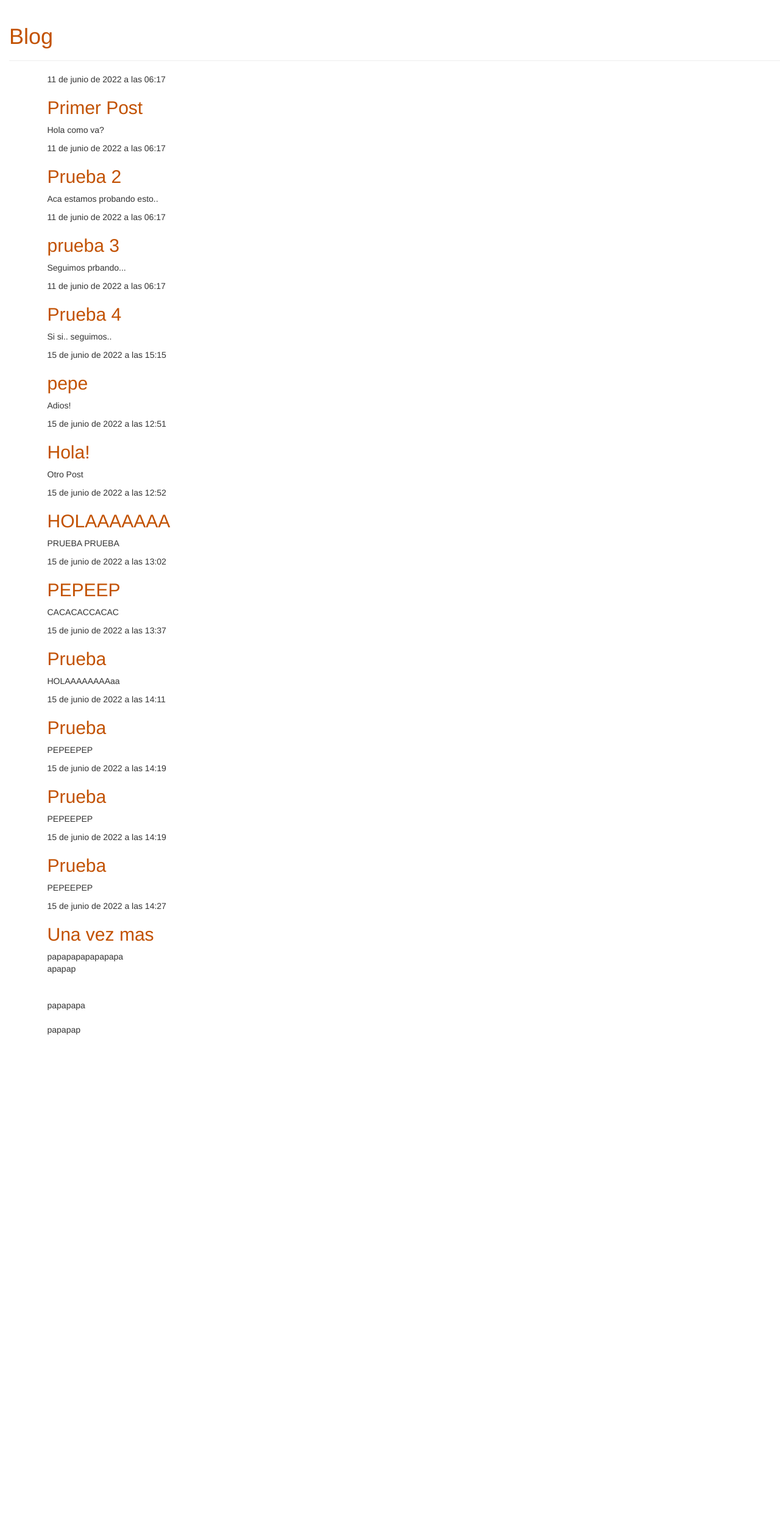
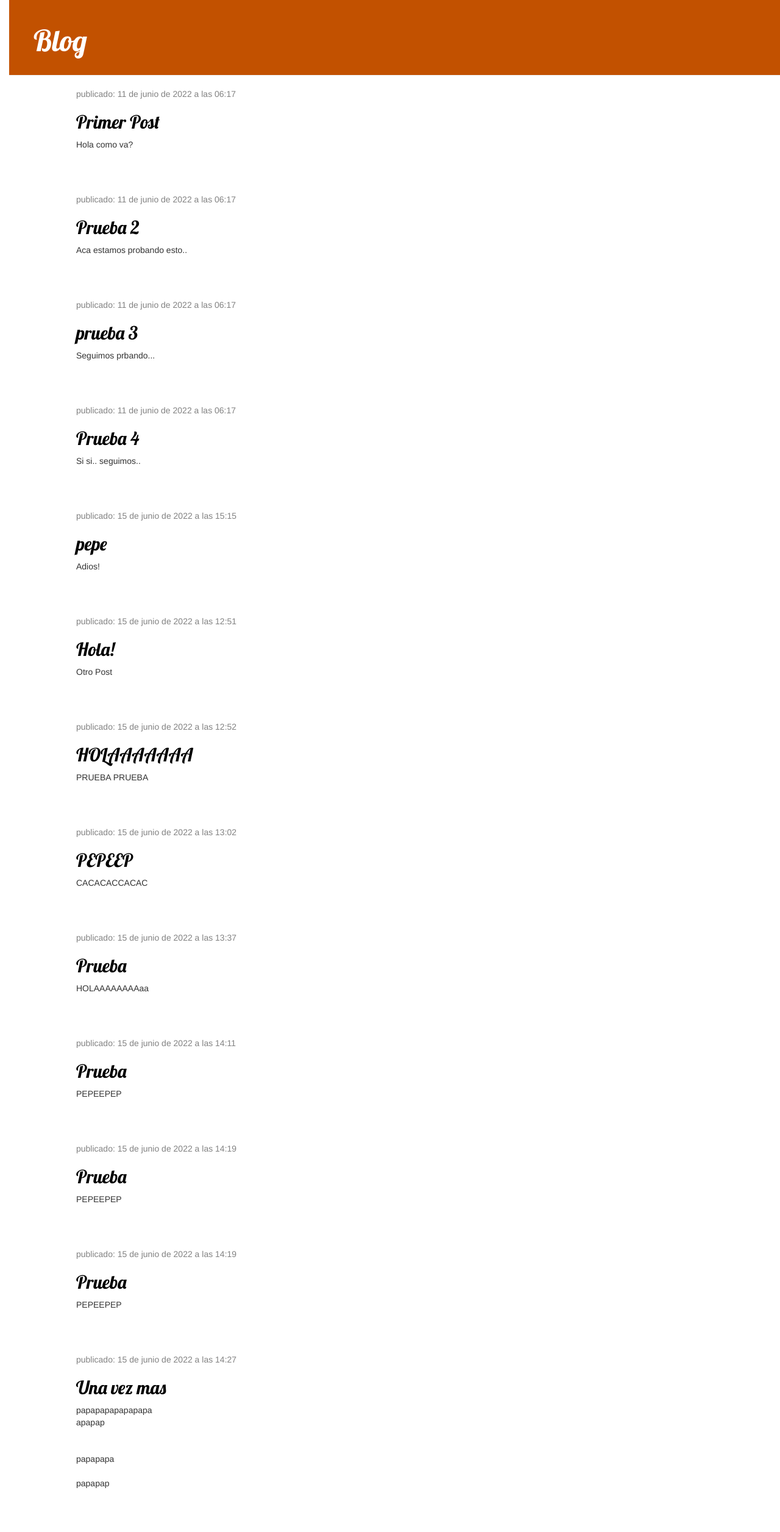
Before and after one commit to philipcabj/Blog, a Django app: page / in a window 1280 px wide. Shown: the whole page at 61% size. Before the commit the page ends 1697 px from the top, so only its background shows below. Run offline with Django 4.2, Linux system fonts and the light colour scheme; data comes from the database, SQL or seed files in the repository; both versions use the stored data as it was after the commit; some libraries are stand-ins or nearby versions.

Commit message:
Se agregaron css y enlaces a los detalles de los post

```diff
--- a/Blog/Web/static/Web/css/blog.css
+++ b/Blog/Web/static/Web/css/blog.css
@@ -1,7 +1,55 @@
 h1 a, h2 a {
     color: #C25100;
+    font-family: 'Lobster';
 }
 
 body {
     padding-left: 15px;
 }
+
+.page-header {
+    background-color: #C25100;
+    margin-top: 0;
+    padding: 20px 20px 20px 40px;
+}
+
+.page-header h1, .page-header h1 a, .page-header h1 a:visited, .page-header h1 a:active {
+    color: #ffffff;
+    font-size: 36pt;
+    text-decoration: none;
+}
+
+.content {
+    margin-left: 40px;
+}
+
+h1, h2, h3, h4 {
+    font-family: 'Lobster', cursive;
+}
+
+.date {
+    color: #828282;
+}
+
+.save {
+    float: right;
+}
+
+.post-form textarea, .post-form input {
+    width: 100%;
+}
+
+.top-menu, .top-menu:hover, .top-menu:visited {
+    color: #ffffff;
+    float: right;
+    font-size: 26pt;
+    margin-right: 20px;
+}
+
+.post {
+    margin-bottom: 70px;
+}
+
+.post h2 a, .post h2 a:visited {
+    color: #000000;
+}
--- a/Blog/Web/template/base.html
+++ b/Blog/Web/template/base.html
@@ -5,7 +5,7 @@
         <link rel="stylesheet" href="//maxcdn.bootstrapcdn.com/bootstrap/3.2.0/css/bootstrap.min.css">
         <link rel="stylesheet" href="//maxcdn.bootstrapcdn.com/bootstrap/3.2.0/css/bootstrap-theme.min.css">
         <link href='//fonts.googleapis.com/css?family=Lobster&subset=latin,latin-ext' rel='stylesheet' type='text/css'>
-        <link rel="stylesheet" href="{% static 'css/blog.css' %}">
+        <link rel="stylesheet" href="{% static 'Web/css/blog.css' %}">
     </head>
     <body>
         <div class="page-header">
--- a/Blog/Web/template/post_list.html
+++ b/Blog/Web/template/post_list.html
@@ -10,19 +10,25 @@
         <link rel="stylesheet" href="{% static 'Web/css/blog.css' %}">
     </head>
     <body>
-        <div>
+        <div class="page-header">
             <h1><a href="/">Blog</a></h1>
         </div>
 
         {% block contenido %}
-        {% for post in post %}
-            <div class="post">
-                <div class="date">
-                    {{ post.fecha_publicacion }}
+        <div class="content container">
+            <div class="row">
+                <div class="col-md-8">
+                    {% for post in post %}
+                        <div class="post">
+                            <div class="date">
+                                <p>publicado: {{ post.fecha_publicacion}}</p>
+                            </div>
+                            <h2><a href="{% url 'post_detalle' pk=post.pk %}">{{ post.titulo }}</a></h2>
+                            <p>{{ post.texto|linebreaksbr }}</p>
+                        </div>
+                    {% endfor %}
                 </div>
-                <h2><a href="">{{ post.titulo }}</a></h2>
-                <p>{{ post.texto|linebreaksbr }}</p>
             </div>
-        {% endfor %}
+        </div>
         {% endblock %}
 </html>
--- a/Blog/Web/views.py
+++ b/Blog/Web/views.py
@@ -140,12 +140,6 @@ def post_new(request):
 
 
 def post_list(request):
-    #posts = Post.objects.all()
-    #tabla = {"Post" : posts}
-    #plantilla = loader.get_template("post_list.html")
-    #documento = plantilla.render(tabla)
-    #return HttpResponse(documento)
-
 
     posts = Post.objects.all()
     #posts = Post.objects.filter(fecha_publicacion__icontains = timezone.now()).order_by('fecha_publicacion')
```
Also changed, not shown: Blog/db.sqlite3.
